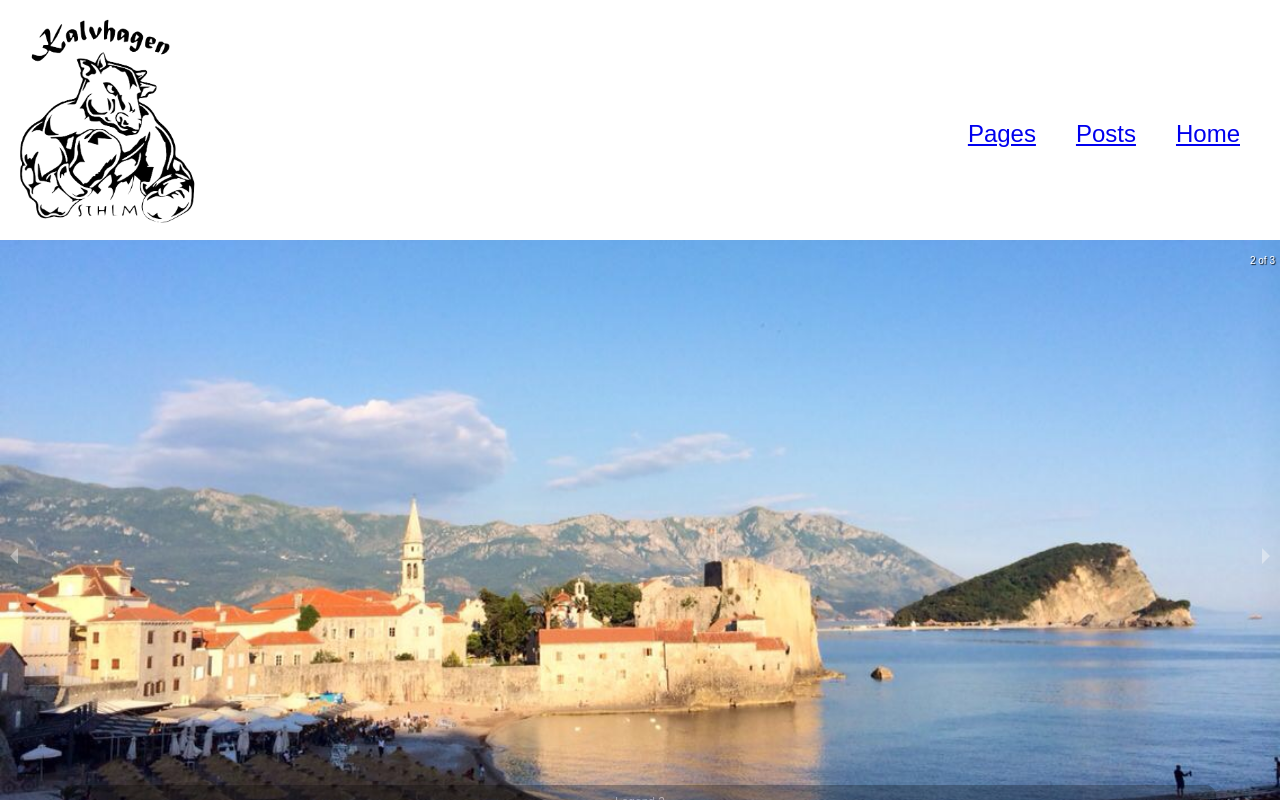
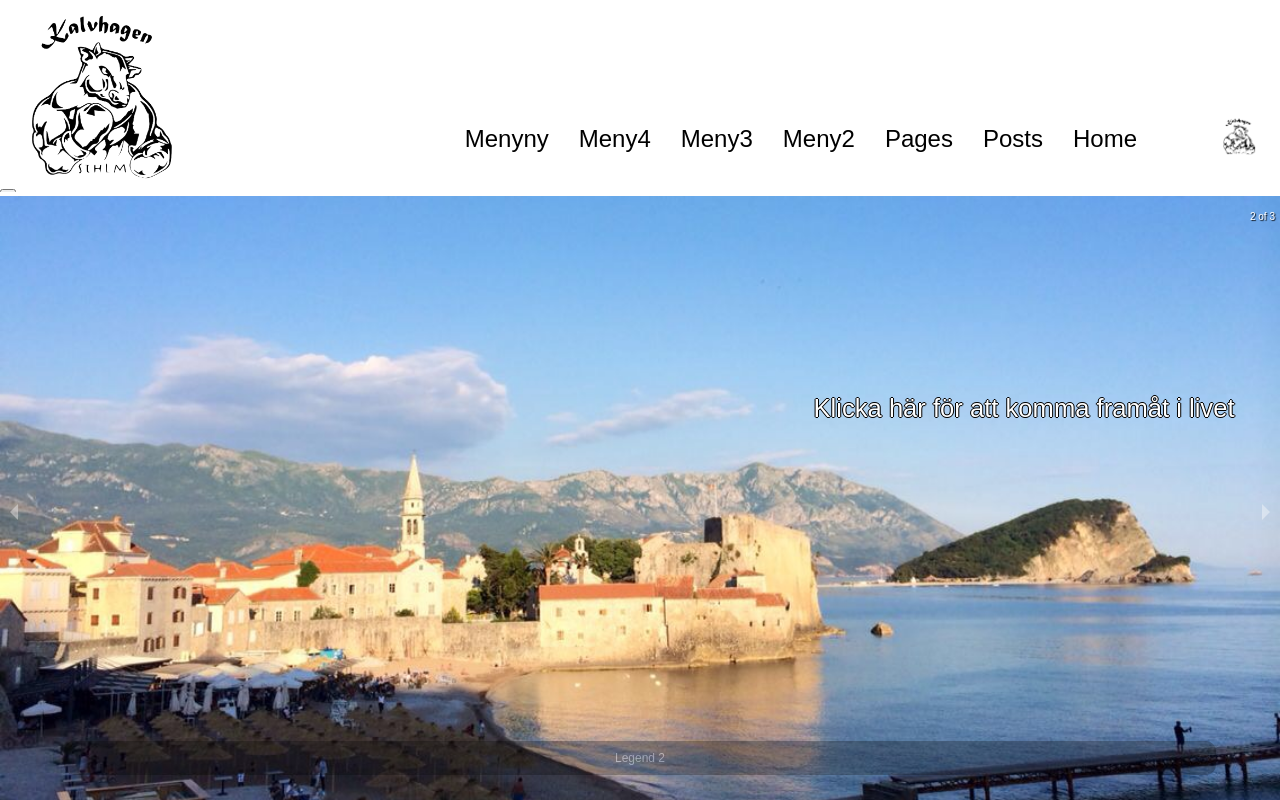
Before and after one commit to ClaremontAB/Kalvhagen, a React app: page / in a window 1280 px wide. Shown: the top 800 px of the page. Built offline with nearby package versions, Linux system fonts and the light colour scheme.

Commit message:
started some test code for a dropdown menu, to handle the menuitems not visible, and trying out some different css

```diff
--- a/src/App.js
+++ b/src/App.js
@@ -3,6 +3,7 @@ import Home                 from './Home.js';
 import Pages                from './Pages.js';
 import Posts                 from './Posts.js';
 import Header               from './Header.js';
+
 import './css/index.css';
 
 import {
@@ -23,7 +24,10 @@ class App extends Component {
   }
 
   buildRoutes(response) {
-    return [<Route key='1' component={Posts} path='/posts'/>, <Route key='2' component={Pages} path='/pages'/>]
+    return [
+      <Route key='1' component={Posts} path='/posts'/>,
+      <Route key='2' component={Pages} path='/pages'/>
+    ]
   }
 
   render() {
--- a/src/Carousel.js
+++ b/src/Carousel.js
@@ -1,22 +1,40 @@
 import React, { Component } from 'react';
 import { Carousel } from 'react-responsive-carousel';
 import 'react-responsive-carousel/lib/styles/carousel.min.css';
+import './css/carousel.css';
 
 import image1 from './img/image1.jpeg';
 
-class DemoCarousel extends Component {
+class imgCarousel extends Component {
+
+  constructor(props) {
+    super(props);
+
+    this.state = {
+      text: ["hej"]
+    };
+  }
+
+  click1() {
+    alert( "image clicked");
+
+  }
+
   render() {
       return (
-            <Carousel showThumbs={false} autoPlay={true}>
+          <Carousel showThumbs={false} autoPlay={true} onClickItem={this.click1}>
               <div>
+                  <p className="textDiv"> En första text för att fira världens existens</p>
                   <img src={image1} alt="legend1" />
                   <p className="legend">Legend 1</p>
               </div>
               <div>
+                  <p className="textDiv"> Klicka här för att komma framåt i livet</p>
                   <img src={image1} alt="legend2" />
                   <p className="legend">Legend 2</p>
               </div>
               <div>
+                  <p className="textDiv"> Om du läser detta så är du viktig för någon!</p>
                   <img src={image1} alt="legend3"/>
                   <p className="legend">Legend 3</p>
               </div>
@@ -24,4 +42,4 @@ class DemoCarousel extends Component {
       );
   }
 }
-export default DemoCarousel;
+export default imgCarousel;
--- a/src/Header.js
+++ b/src/Header.js
@@ -1,5 +1,6 @@
 import {Link} from 'react-router-dom';
 import React, {Component} from 'react';
+import Menu from './Menu.js';
 
 import logo from './img/topLogo.png';
 import './css/header.css'
@@ -8,10 +9,15 @@ class Header extends Component {
   render() {
     return (
       <div className="header">
+          <Menu />
           <img src={logo} alt="LOGOGOGO" className="topLogo"></img>
-          <Link to="/" className="headerItem" >Home</Link>
+          <Link to="/" className="headerItem">Home</Link>
           <Link to="/posts" key="1" className="headerItem" >Posts</Link>
           <Link to="/pages" key="2" className="headerItem" >Pages</Link>
+          <Link to="/pages" key="3" className="headerItem" >Meny2</Link>
+          <Link to="/pages" key="4" className="headerItem" >Meny3</Link>
+          <Link to="/pages" key="5" className="headerItem" >Meny4</Link>
+          <Link to="/pages" key="6" className="headerItem" >Menyny</Link>
       </div>
     );
   }
--- a/src/Home.js
+++ b/src/Home.js
@@ -1,15 +1,18 @@
 import React, {Component} from 'react';
-import DemoCarousel  from './Carousel.js';
+import Carousel  from './Carousel.js';
+import './css/page.css';
 
 class Home extends Component {
     render() {
         return (
             <div>
-                <DemoCarousel/>
-                <h1>Home</h1>
-                <p>Initial template project to show how we can fetch data, for now pages and posts from wordpress in a react project.
-                    The data will be whatever you add in your wordpress installation. Try it out! :)
-                    Testing Jenkins</p>
+                <Carousel/>
+                <div className="page">
+                  <h1>Home</h1>
+                  <p>Initial template project to show how we can fetch data, for now pages and posts from wordpress in a react project.
+                      The data will be whatever you add in your wordpress installation. Try it out! :)
+                      Testing Jenkins</p>
+                </div>
             </div>
         );
     }
--- /dev/null
+++ b/src/Menu.js
@@ -0,0 +1,45 @@
+import React, { Component } from 'react';
+import logo from './img/topLogo.png';
+import {Link} from 'react-router-dom';
+import './css/menu.css';
+
+class Menu extends Component {
+
+  constructor(props) {
+    super(props);
+    this.state = ({
+      visible: false
+    });
+    this.showMenu = this.showMenu.bind(this);
+    this.hideMenu = this.hideMenu.bind(this);
+  }
+
+  showMenu() {
+    this.setState({
+      visible: true
+    });
+    document.addEventListener("click", this.hideMenu);
+  }
+
+  hideMenu() {
+    this.setState({
+      visible: false
+    });
+    document.removeEventListener("click", this.hideMenu);
+  }
+
+  render() {
+      return (
+        <button onClick={this.showMenu}>
+          <img className="menuIcon" src={logo} alt="menu"/>
+          <div className={"menu " + (this.state.visible ? "visible " : "")}>
+            <Link to="/pages" key="2" className="menuItem" >Pages</Link>
+            <Link to="/pages" key="3" className="menuItem" >Pages</Link>
+            <Link to="/pages" key="4" className="menuItem" >Pages</Link>
+
+          </div>
+        </button>
+      );
+  }
+}
+export default Menu;
--- a/src/Pages.js
+++ b/src/Pages.js
@@ -1,5 +1,6 @@
 import React, {Component} from 'react';
 import ReqHandler from './ReqHandler.js';
+import './css/page.css';
 
 class Pages extends Component {
 
@@ -23,7 +24,7 @@ class Pages extends Component {
     render() {
 
         return (
-            <div>
+            <div className="page">
                 <h1>Pages</h1>
                 <p>This page fetches and lists all pages from wordpress</p>
                 <ul>
--- a/src/Posts.js
+++ b/src/Posts.js
@@ -1,5 +1,6 @@
 import React, {Component} from 'react';
 import ReqHandler from './ReqHandler.js';
+import './css/page.css';
 
 class Posts extends Component {
 
@@ -21,7 +22,7 @@ class Posts extends Component {
   }
     render() {
       return (
-          <div>
+          <div className='page'>
               <h1>Posts</h1>
               <p>This page fetches and lists all posts from wordpress</p>
               <ul>
--- a/src/css/carousel.css
+++ b/src/css/carousel.css
@@ -1,9 +1,9 @@
-.carousel {
-  width: 100%;
-  height: 30em;
+.textDiv {
+  position: absolute;
+  bottom: 60%;
+  left: 60%;
+  width: 40%;
+  color: white;
+  font-size: 1.6em;
+  text-shadow: -1px 0 black, 0 1px black, 1px 0 black, 0 -1px black;
 }
-
-.carouselImage {
-  width: inherit;
-  height: auto;
-}
--- a/src/css/header.css
+++ b/src/css/header.css
@@ -1,15 +1,30 @@
 .headerItem {
-  margin-right: 40px;
   position: relative;
   float: right;
   margin-top: 5em;
   font-size: 24px;
+  color: black;
+  text-decoration: none;
+  padding: 5px 15px 5px 15px;
 }
 
+a.headerItem:hover
+{
+  background-color: #c6f180;
+}
 .header {
-  height: 15em;
-  width: 100%;
-  background-color: #FFFFFF;
+  display: inline-block;
+  height: 12em;
+  width: 90%;
+  overflow: hidden;
+}
+
+.menuIcon {
+  width: 3em;
+  height: auto;
+  position: absolute;
+  top: 115px;
+  right: 20px;
 }
 
 .topLogo {
--- a/src/css/index.css
+++ b/src/css/index.css
@@ -3,7 +3,3 @@ body {
   padding: 0;
   font-family: sans-serif;
 }
-
-.li {
-
-}
--- /dev/null
+++ b/src/css/menu.css
@@ -0,0 +1,25 @@
+.menu {
+  display:inline-block;
+
+
+  position:absolute;
+  z-index:5;
+  top:150px;
+  right: 0px;
+  width:250px;
+  height:auto;
+  visibility: hidden;
+  background-color: pink;
+  opacity: 0.7;
+}
+
+.visible {
+  visibility: visible;
+}
+
+.menuItem {
+  width: inherit;
+  display: block;
+  font-size: 2em;
+  margin-bottom: 10px;
+}
--- /dev/null
+++ b/src/css/page.css
@@ -0,0 +1,4 @@
+.page {
+  margin-left: 1em;
+  margin-right: 1em;
+}
```
Also changed, not shown: 1 other file (tests, documents, lock files or other folders). Lines whose indentation alone changed are shown as unchanged.
